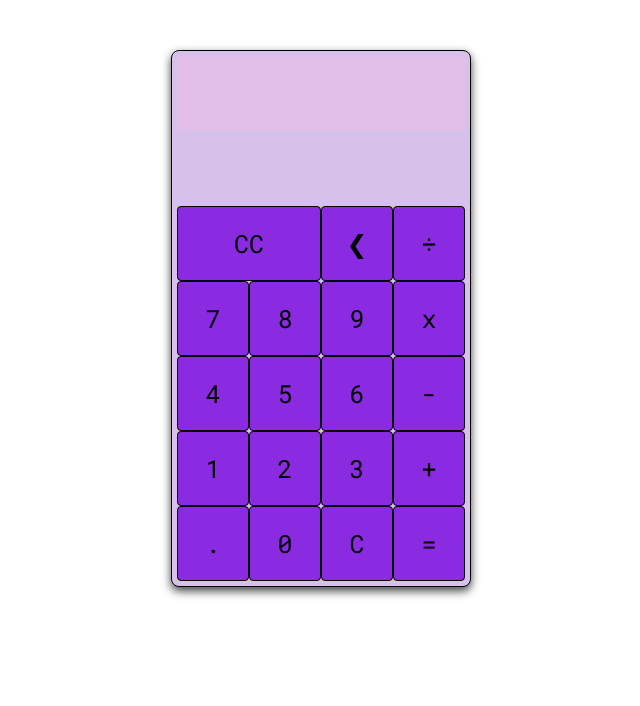
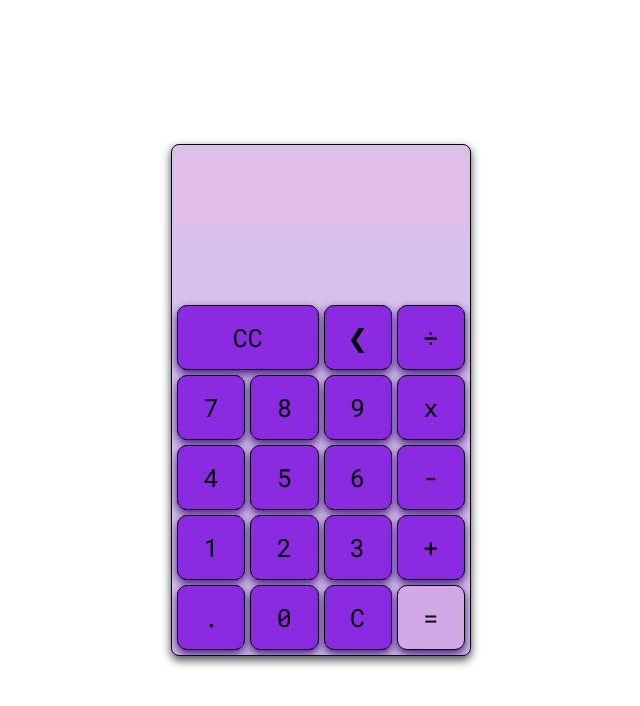
Before and after one commit to ramosste1/Calculadora, a plain HTML site: page index.html in a window 1280 px wide. Shown: the whole page, without its empty margins (319-959 px from the left). Drawn offline with Linux system fonts and the light colour scheme.

Commit message:
calculadora finalizada

```diff
--- a/index.html
+++ b/index.html
@@ -31,7 +31,7 @@
         <div class="bloco" onclick="calculadora('.')">.</div>
         <div class="bloco" onclick="calculadora('0')">0</div>
         <div class="bloco" onclick="calculadora('C')">C</div>
-        <div class="bloco" onclick="calculadora('=')">=</div>
+        <div class="bloco igual" onclick="calculadora('=')">=</div>
     </div>
 
 
--- a/style.css
+++ b/style.css
@@ -7,33 +7,12 @@
     font-family: "Roboto Mono", sans-serif;
 }
 
-body {
-    padding: auto;
-    margin: 50px;
-
-}
-.display {
-    width: 100%;
-}
-
-.total, .valor {
-    width: 100%;
-    min-height: 75px;
-    background-color: rgb(225, 191, 233);
-    display: flex;
-    align-items: center;
-    padding: 10px;
-    font-size: 30px;
-    word-break: break-all;
-}
-
-.total {
-    background-color: rgb(215, 193, 235);
-}
-
 #calculadora {
+    position: absolute;
+    top: 50%;
+    left: 50%;
+    transform: translate(-50%, -50%);
     width: 300px;
-    margin: 0 auto;
     padding: 5px;
     border: 1px solid #000;
     display: flex;
@@ -43,6 +22,7 @@ body {
     box-shadow: 0 4px 10px #000000be;
     background-color: rgb(215, 193, 235);
     overflow: hidden;
+    gap: 5px;
 
 }
 
@@ -53,20 +33,42 @@ body {
     /* align-content: center;
     flex-wrap: wrap; */
     align-items: center;
-    width: 25%;
-    height: 75px;
+    width: calc(25% - (15px/4));
+    height: 65px;
     border: 1px solid #000;
     background-color: blueviolet;
     transition: all 0.3s;
-    border-radius: 4px;
+    border-radius: 10px;
     margin: 0;
-
+    box-shadow: 0 4px 10px#3b0780ee;
 }
 
 .bloco.tamanho2 {
-    width: 50%;
+    width: calc(50% - 2.5px);
+}
+
+.bloco.igual {
+    background-color: #d2a8e6;
 }
 
 .bloco:hover {
     background-color: rgb(173, 139, 204);
 }
+
+.display {
+    width: 100%;
+}
+
+.total, .valor {
+    width: 100%;
+    min-height: 75px;
+    display: flex;
+    align-items: center;
+    padding: 10px;
+    font-size: 30px;
+    word-break: break-all;
+}
+
+.valor {
+    background-color: rgb(225, 191, 233);
+}
```
